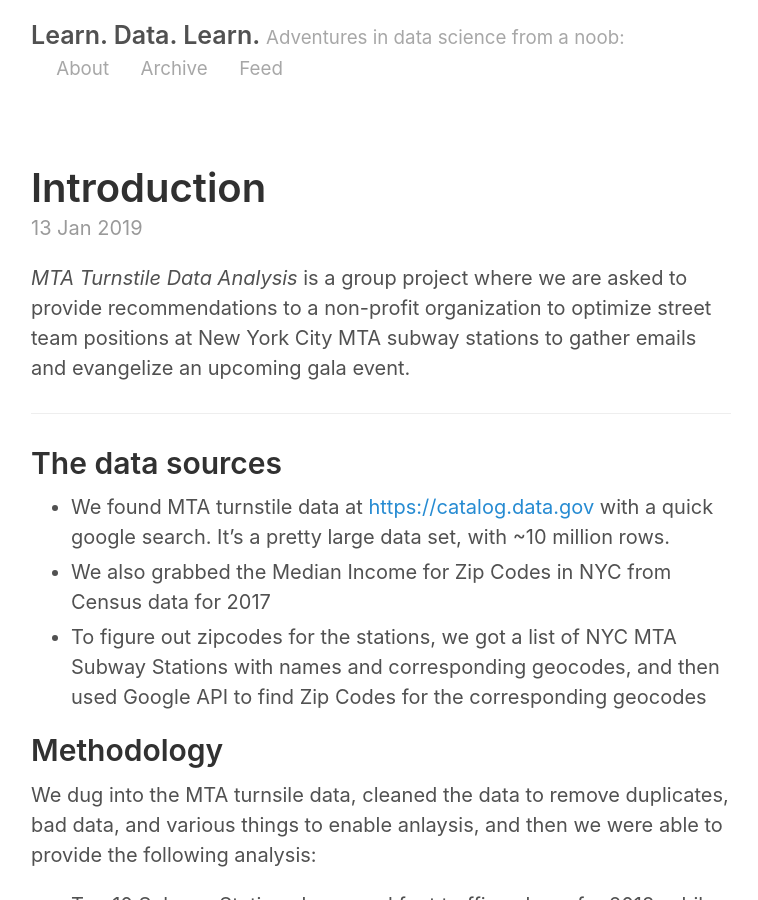
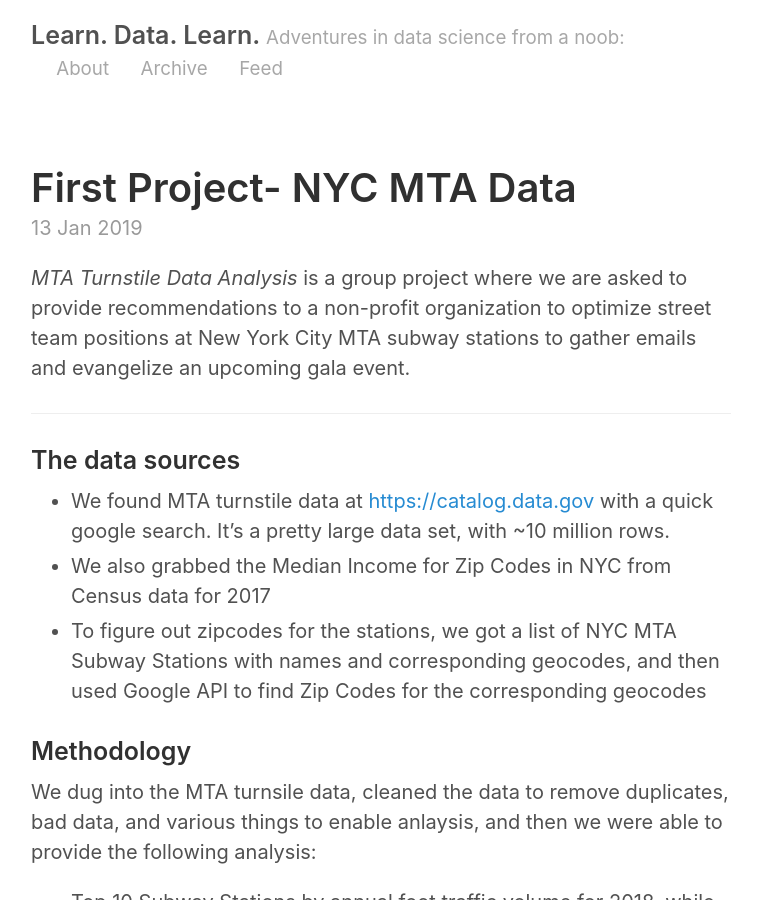
Before and after one commit to pytgit/pytgit.github.io, a Jekyll site: the page built from _posts/2019-01-13-firstproject.md, in a window 1280 px wide and 900 px high. Shown: the whole window, without its empty margins (259-1017 px from the left). Built offline with Jekyll 4.4.1, drawn with Linux system fonts in a browser that asks for light colours.

Commit message:
minor corrections

```diff
--- a/_posts/2019-01-13-firstproject.md
+++ b/_posts/2019-01-13-firstproject.md
@@ -1,25 +1,25 @@
 ---
 layout: post
-title: Introduction
+title: First Project- NYC MTA Data
 ---
 
 *MTA Turnstile Data Analysis* is a group project where we are asked to provide recommendations to a non-profit organization to optimize street team positions at New York City MTA subway stations to gather emails and evangelize an upcoming gala event.
 
 -----
 
-## The data sources
+### The data sources
 - We found MTA turnstile data at [https://catalog.data.gov](https://catalog.data.gov/dataset/turnstile-usage-data-2018) with a quick google search. It's a pretty large data set, with ~10 million rows.
 - We also grabbed the Median Income for Zip Codes in NYC from Census data for 2017
 - To figure out zipcodes for the stations, we got a list of NYC MTA Subway Stations with names and corresponding geocodes, and then used Google API to find Zip Codes for the corresponding geocodes
 
-## Methodology
+### Methodology
 We dug into the MTA turnsile data, cleaned the data to remove duplicates, bad data, and various things to enable anlaysis, and then we were able to provide the following analysis:
 - Top 10 Subway Stations by annual foot traffic volume for 2018, while also pointing out stations in zipcodes with median household income > 100K
   - Monthly pattern (which months are best)
   - Weekly pattern (which day of the week)
   - Daily pattern (time)
 
-## Lessons Learned
+### Lessons Learned
 As part of the Metis classes, design thinking and a MVP approach was encouraged. I loved that since it's an approach that is near and dear to my heart. It is something I've practiced daily in the past 5+ years at start up, where any product feature we can deliver as soon as possible while delivering value to the customers is super critical to the survival of the company. However, even with the MVP approach, as a total noob in exploratory data analysis of real world data, of course there are some really great lessons learned:
 1. Understand your data
 Despite the metadata descriptions that came along with the data, even though we know that the entries and exits are cumulative  and can get reset, HOW and WHEN the numbers may get reset turns out to be quite unpredictable and causes a great deal of data that skews the counts and provides confusing results. A lot of effort in the end was needed to figure out a way to filter out the "bad" data.
```
